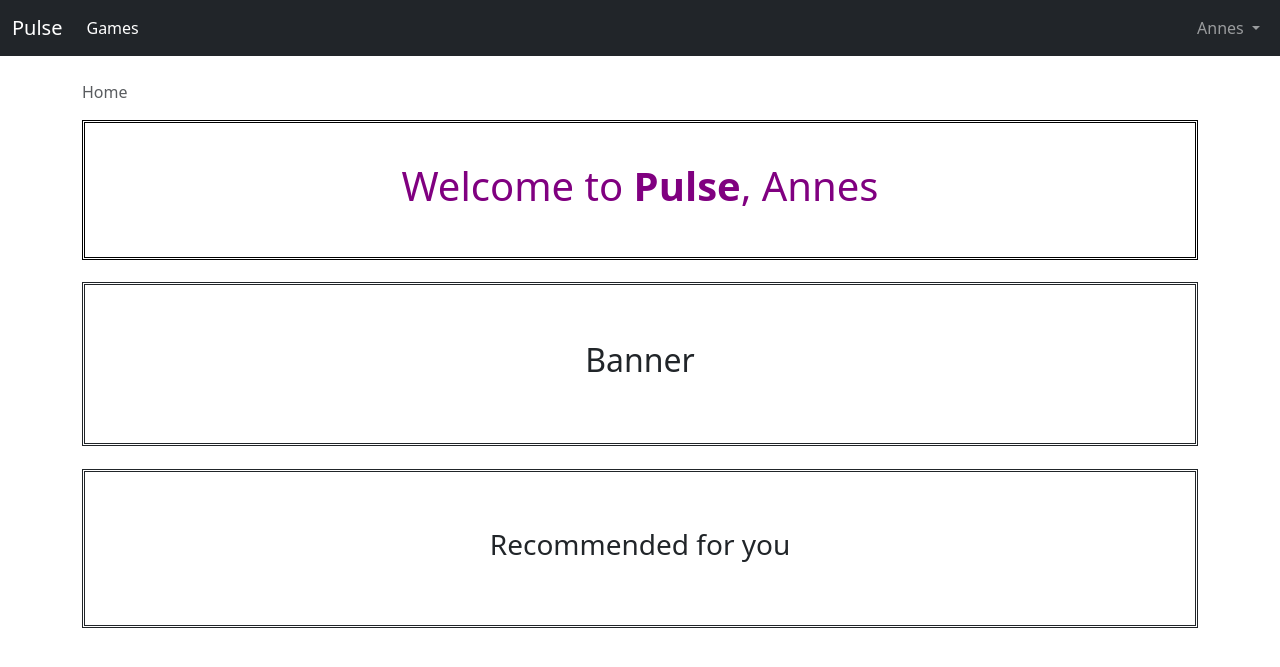
After one commit to AnnesNouara/GameStore, a Django app: page / in a window 1280 px wide. The commit adds this page. Shown: the top 667 px of the page. Run offline with Django 4.2, Linux system fonts and the light colour scheme; a user stored in the database is signed in.

Commit message:
Home Template + fixes

```diff
--- a/GameStore/settings.py
+++ b/GameStore/settings.py
@@ -127,7 +127,13 @@ STATIC_URL = 'static/'
 # https://docs.djangoproject.com/en/4.2/ref/settings/#default-auto-field
 
 DEFAULT_AUTO_FIELD = 'django.db.models.BigAutoField'
+STATICFILES_DIRS = [
+    BASE_DIR / "static"
+]
 AUTH_USER_MODEL = "users.CustomUser"
 
 CRISPY_ALLOWED_TEMPLATE_PACKS = "bootstrap5"
 CRISPY_TEMPLATE_PACK = "bootstrap5"
+
+LOGIN_REDIRECT_URL = 'home'
+LOGOUT_REDIRECT_URL = 'home'
--- a/GameStore/urls.py
+++ b/GameStore/urls.py
@@ -19,6 +19,7 @@ from django.urls import include, path
 
 urlpatterns = [
     path('admin/', admin.site.urls),
+    path('',include('pages.urls')),
     path('users/', include('django.contrib.auth.urls')),
     path('', include('users.urls')),
 ]
--- /dev/null
+++ b/pages/urls.py
@@ -0,0 +1,6 @@
+from django.urls import path
+from .views import HomePageView
+
+urlpatterns = [
+    path('',HomePageView.as_view(), name="home"),
+]
--- a/pages/views.py
+++ b/pages/views.py
@@ -1,3 +1,6 @@
-from django.shortcuts import render
+from django.views.generic import TemplateView
+
+class HomePageView(TemplateView):
+    template_name = 'home.html'
 
 # Create your views here.
--- /dev/null
+++ b/static/css/style.css
@@ -0,0 +1,18 @@
+#HomeBox1 {
+    color: purple;
+    border-style: double;
+    border-color: black;
+    padding: 3.5%;
+}
+
+#HomeBox2 {
+    border-style: double;
+    margin-top: 2%;
+    padding: 5%;
+}
+
+#HomeBox3 {
+    border-style: double;
+    margin-top: 2%;
+    padding: 5%;
+}
--- a/templates/base.html
+++ b/templates/base.html
@@ -1,23 +1,20 @@
+{% load static %}
 <!DOCTYPE html>
 <html lang="en">
   <head>
     <!-- Required meta tags -->
     <meta charset="utf-8" />
     <meta name="viewport" content="width=device-width, initial-scale=1" />
-    <title>{% block title %} Bookstore App {% endblock title %}</title>
+    <title>{% block title %} PulseBar {% endblock title %}</title>
     <!-- Bootstrap CSS -->
-    <link
-      href="https://cdn.jsdelivr.net/npm/bootstrap@5.3.3/dist/css/bootstrap.min.css"
-      rel="stylesheet"
-      integrity="sha384-
-			QWTKZyjpPEjISv5WaRU9OFeRpok6YctnYmDr5pNlyT2bRjXh0JMhjY6hW+ALEwIH"
-      crossorigin="anonymous"
-    />
+    <link href="https://cdn.jsdelivr.net/npm/bootstrap@5.3.3/dist/css/bootstrap.min.css" rel="stylesheet" integrity="sha384-QWTKZyjpPEjISv5WaRU9OFeRpok6YctnYmDr5pNlyT2bRjXh0JMhjY6hW+ALEwIH" crossorigin="anonymous">
+    <!-- Custom CSS -->
+    <link rel="stylesheet" href="{% static 'css/style.css' %}">
   </head>
   <body>
     <nav class="navbar navbar-expand-lg navbar-dark bg-dark">
       <div class="container-fluid">
-        <a class="navbar-brand" href="#">Pulse</a>
+        <a class="navbar-brand" href="{% url 'home' %}">Pulse</a>
         <button class="navbar-toggler" type="button" data-bs-toggle="collapse" data-bs-target="#navbarSupportedContent" aria-controls="navbarSupportedContent" aria-expanded="false" aria-label="Toggle navigation">
           <span class="navbar-toggler-icon"></span>
         </button>
--- /dev/null
+++ b/templates/home.html
@@ -0,0 +1,35 @@
+{% extends 'base.html' %}
+{% block content %}
+<title>{% block title %} Pulse - Home {% endblock title %}</title>
+<br>
+<nav aria-label="breadcrumb">
+    <ol class="breadcrumb">
+      <li class="breadcrumb-item active" aria-current="page">Home</li>
+    </ol>
+  </nav>
+  {% if user.is_authenticated %}
+<section id="HomeBox1">
+  <h1 class = "text-center">
+    Welcome to <b>Pulse</b>, {{user.username}}
+  </h1>
+</section>
+
+<section id="HomeBox2">
+    <h2 class = "text-center">
+    Banner
+    </h2>
+</section>
+
+<section id="HomeBox3">
+    <h3 class = "text-center">
+        Recommended for you
+    </h3>
+    <!-- User favourite genre here -->
+</section>
+
+  {% else %}
+<h1 class="text-center">
+    You aren't logged in
+</h1>
+{% endif %}
+{% endblock content %}
```
Also changed, not shown: templates/registration/login.html (+6 -9 lines), db.sqlite3, templates/gamepage.html (added).
